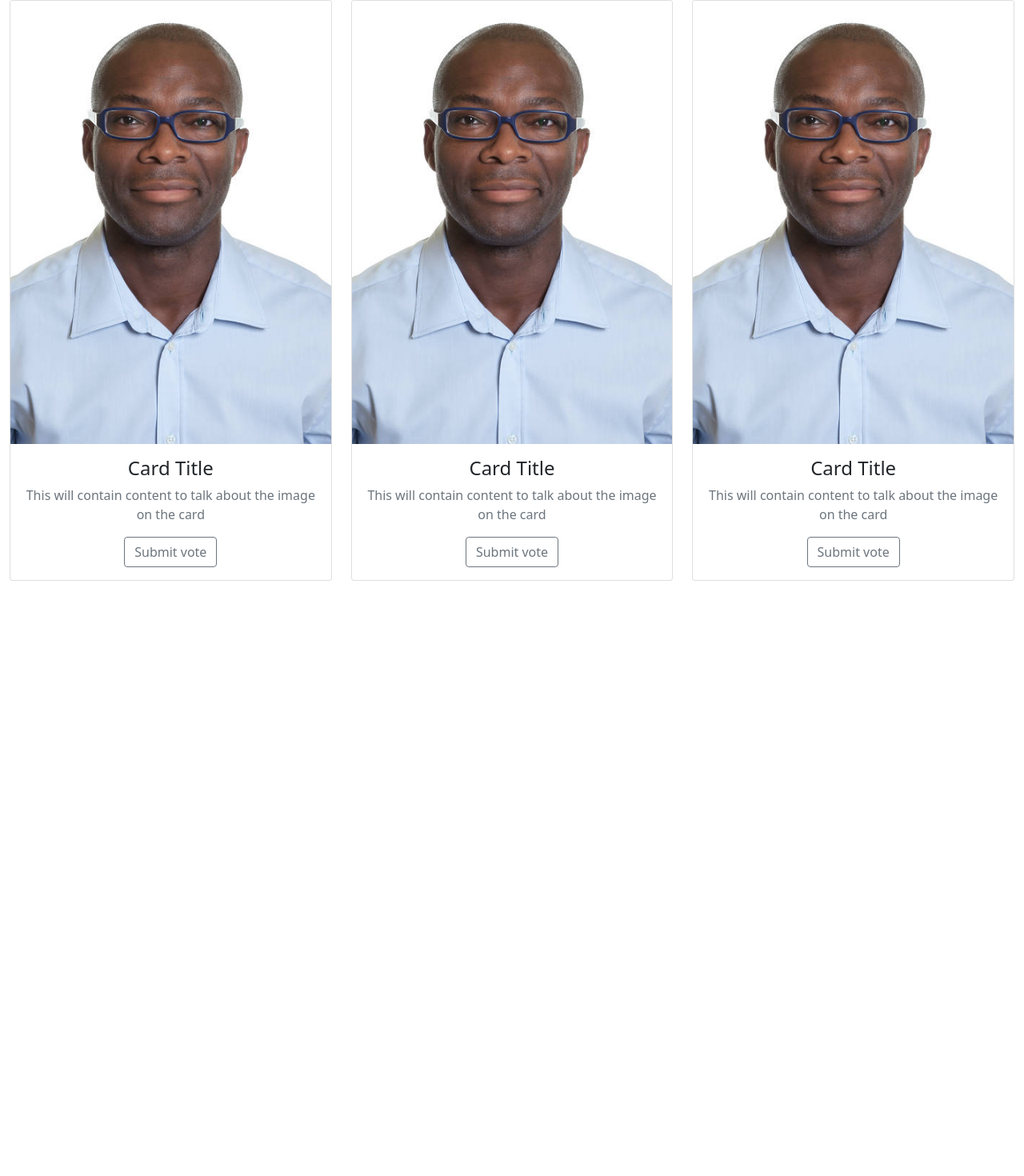
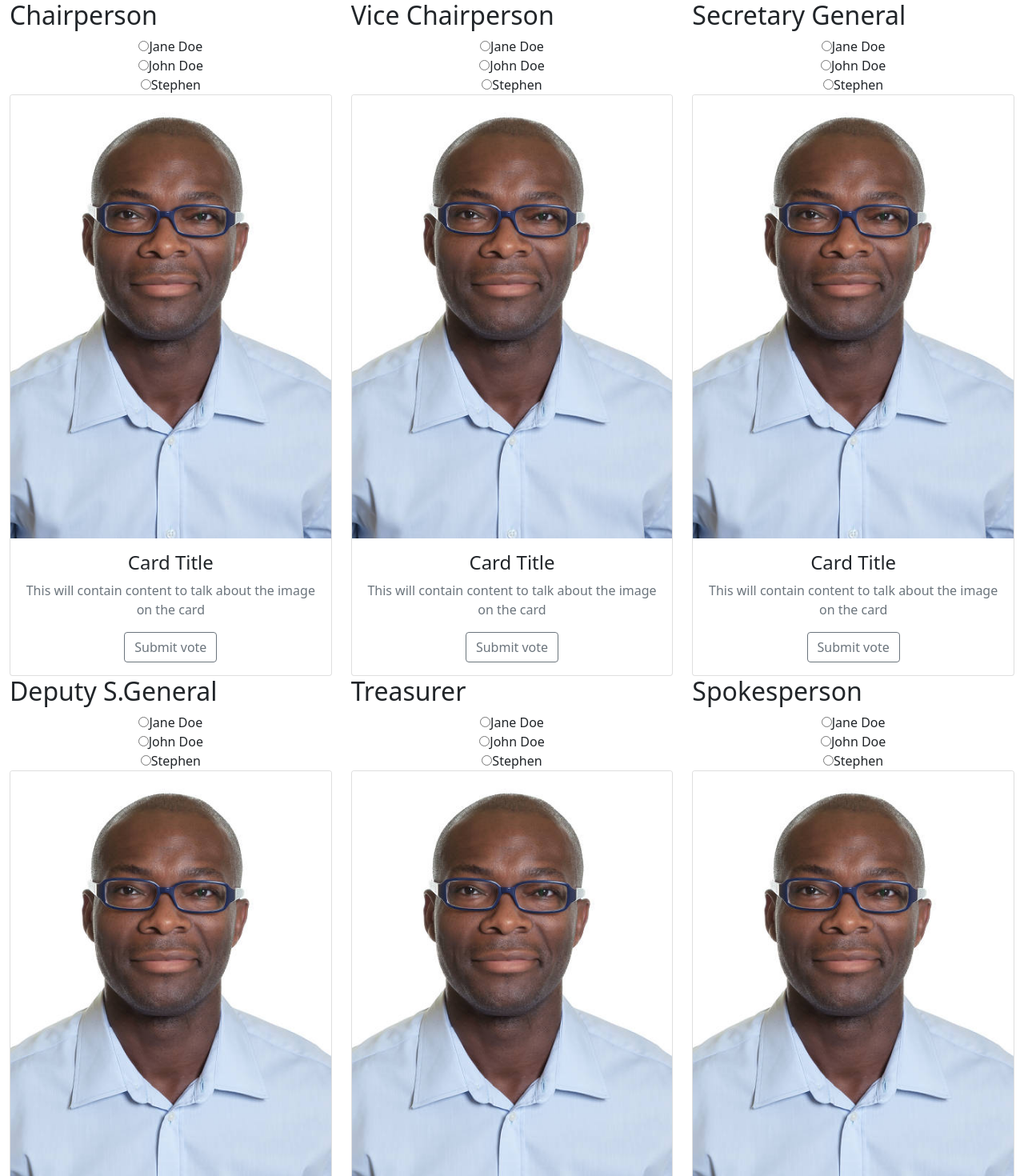
Before and after one commit to mungutiwilliam/voting-app, a React (Create React App) app: page / in a window 1280 px wide. Shown: the top 1470 px of the page at 80% size. Before the commit the page ends 800 px from the top, so only its background shows below. Built offline with nearby package versions, Linux system fonts and the light colour scheme.

Commit message:
Update Card.jsx

```diff
--- a/src/components/Card.jsx
+++ b/src/components/Card.jsx
@@ -6,18 +6,103 @@ class card  extends Component {
 
     render() {
         return (
+
             <div className="container-fluid d-flex justify-content-center">
+
+                <form action="/action_page.php">
                 <div className="row">
+
                     <div className="col-md-4">
+                        <h2>Chairperson</h2>
+                        <center>
+                            <div>
+                                <input type="radio" id="jane_doe" name="Chairperson" value="jane_doe"></input>
+                                <label for="jane_doe">Jane Doe</label><br></br>
+                                <input type="radio" id="john_doe" name="Chairperson" value="john_doe"></input>
+                                <label for="john_doe">John Doe</label><br></br>
+                                <input type="radio" id="stephen" name="Chairperson" value="Stephen"></input>
+                                <label for="stephen">Stephen</label><br></br>
+
+                            </div>
+                        </center>
                         <Card/>
                     </div>
                     <div className="col-md-4">
+                        <h2>Vice Chairperson</h2>
+                            <center>
+                                <div>
+                                <input type="radio" id="1" name="Vice Chairperson" value="2"></input>
+                                <label for="1">Jane Doe</label><br></br>
+                                <input type="radio" id="3" name="Vice Chairperson" value="4"></input>
+                                <label for="3">John Doe</label><br></br>
+                                <input type="radio" id="5" name="Vice Chairperson" value="5"></input>
+                                <label for="5">Stephen</label><br></br>
+                                </div>
+                            </center>
+                            <Card/>
+                    </div>
+
+                    <div className="col-md-4">
+                        <h2>Secretary General</h2>
+                        <center>
+                            <div>
+                            <input type="radio" id="6" name="Secretary General" value="6"></input>
+                                <label for="7">Jane Doe</label><br></br>
+                                <input type="radio" id="8" name="Secretary General" value="8"></input>
+                                <label for="8">John Doe</label><br></br>
+                                <input type="radio" id="9" name="Secretary General" value="9"></input>
+                                <label for="9">Stephen</label><br></br>
+                            </div>
+                        </center>
                         <Card/>
                     </div>
                     <div className="col-md-4">
-                    <Card/>
+                        <h2>Deputy S.General</h2>
+                        <center>
+                            <div>
+                                <input type="radio" id="jane_doe" name="Deputy Secretary General" value="jane_doe"></input>
+                                <label for="html">Jane Doe</label><br></br>
+                                <input type="radio" id="jane_doe" name="Deputy Secretary General" value="john_doe"></input>
+                                <label for="css">John Doe</label><br></br>
+                                <input type="radio" id="stephen" name="Deputy Secretary General" value="Stephen"></input>
+                                <label for="javascript">Stephen</label><br></br>
+                            </div>
+                        </center>
+                        <Card/>
+                    </div>
+                    <br></br>
+                    <div className="col-md-4">
+                        <h2>Treasurer</h2>
+                        <center>
+                            <div>
+                                <input type="radio" id="jane_doe" name="Treasurer" value="jane_doe"></input>
+                                <label for="html">Jane Doe</label><br></br>
+                                <input type="radio" id="jane_doe" name="Treasurer" value="john_doe"></input>
+                                <label for="css">John Doe</label><br></br>
+                                <input type="radio" id="stephen" name="Treasurer" value="Stephen"></input>
+                                <label for="javascript">Stephen</label><br></br>
+                            </div>
+                        </center>
+                        <Card/>
+                    </div>
+                    <div className="col-md-4">
+                        <h2>Spokesperson</h2>
+                        <center>
+                            <div>
+                                <input type="radio" id="jane_doe" name="Spokesperson" value="jane_doe"></input>
+                                <label for="html">Jane Doe</label><br></br>
+                                <input type="radio" id="jane_doe" name="Spokesperson" value="john_doe"></input>
+                                <label for="css">John Doe</label><br></br>
+                                <input type="radio" id="stephen" name="Spokesperson" value="Stephen"></input>
+                                <label for="javascript">Stephen</label><br></br>
+                            </div>
+                        </center>
+                        <Card/>
                     </div>
                 </div>
+                <hr></hr>
+                <center><input type="submit" value="Submit"></input></center>
+                </form>
             </div>
         );
     }
```
